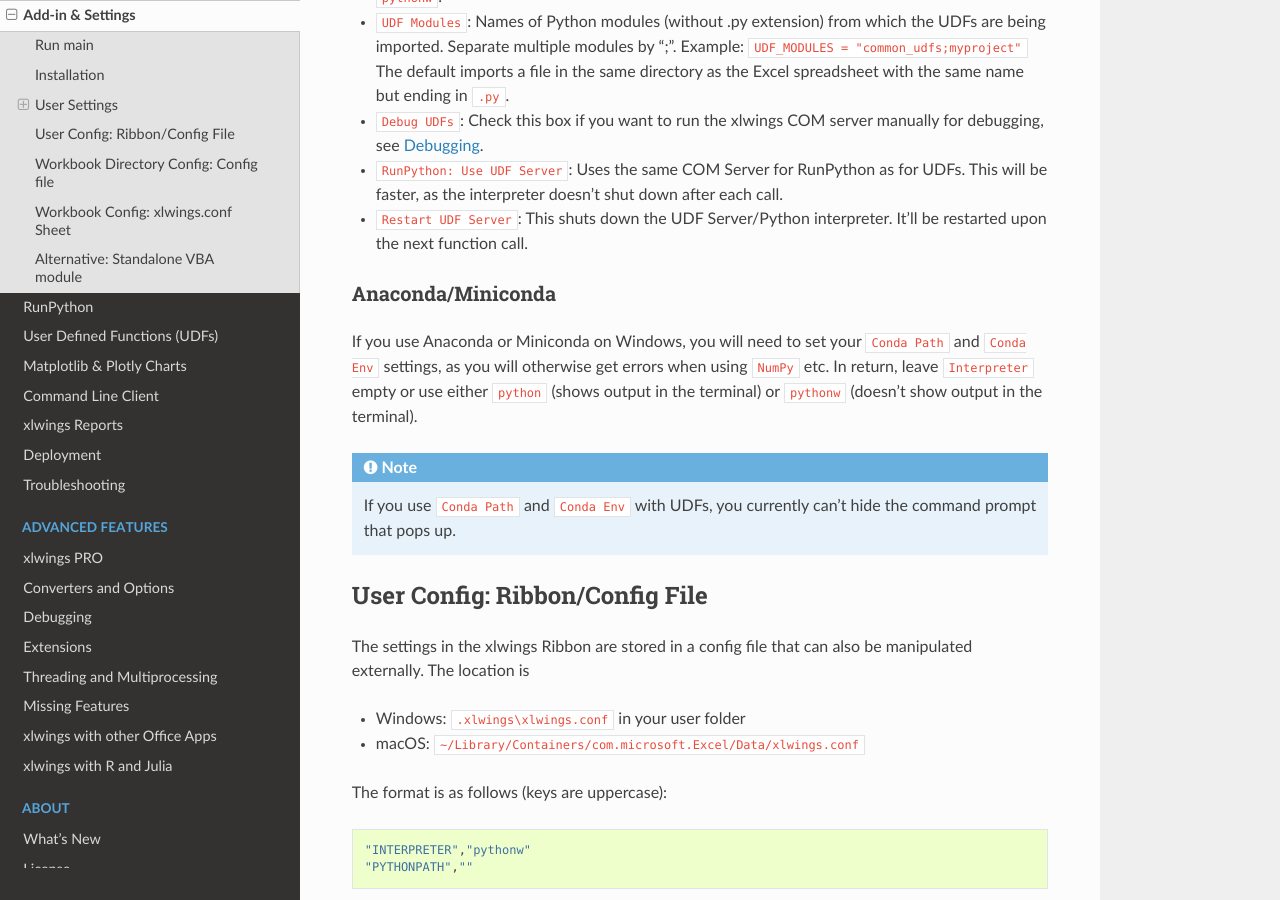
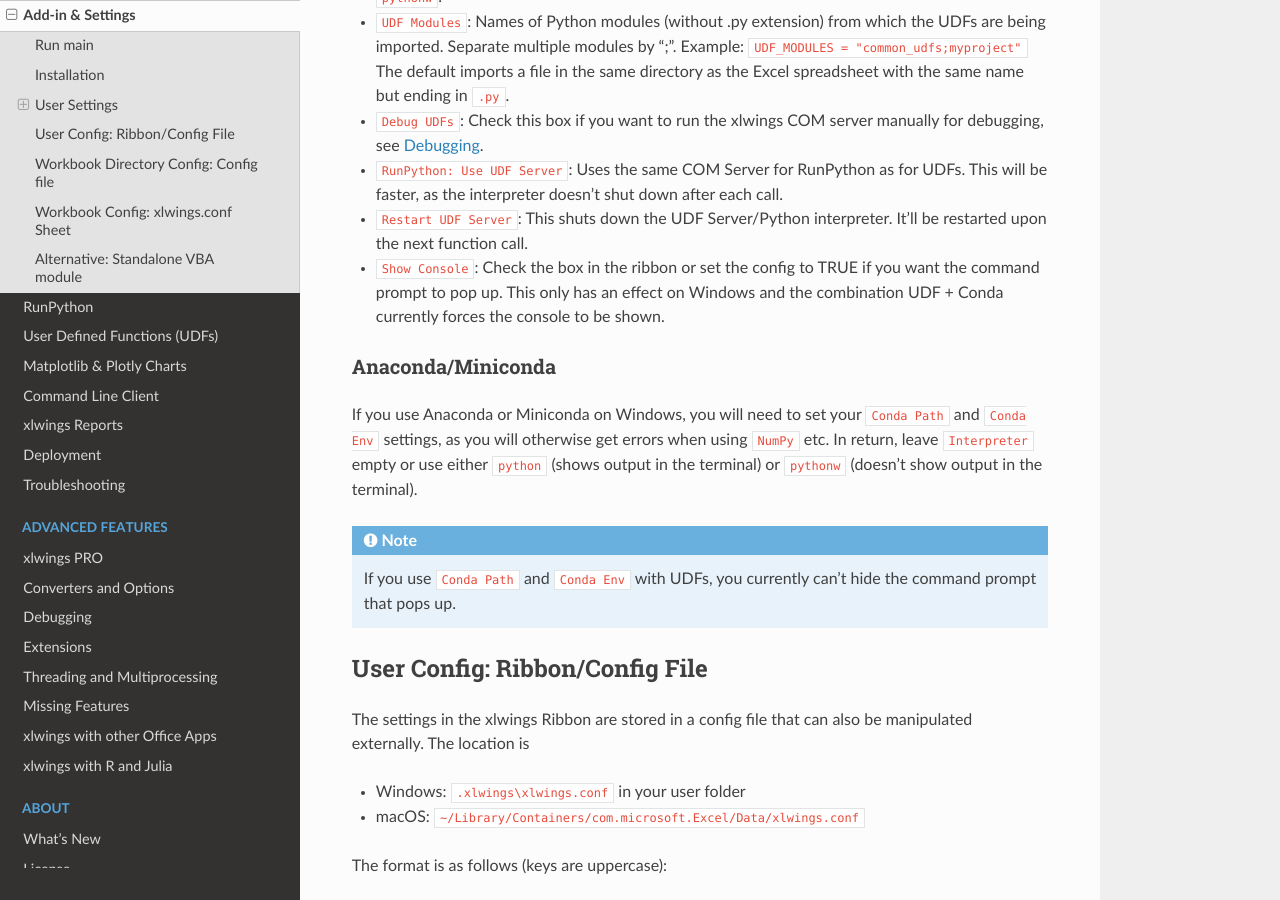
Before and after one commit to xlwings/xlwings, a Sphinx documentation site: the page built from docs/addin.rst, in a window 1280 px wide and 900 px high, scrolled down 1931 px. Built offline with Sphinx 7.4.7 and the Read the Docs theme 2.0.0, drawn with Linux system fonts in a browser that asks for light colours.

Commit message:
added option to show/hide console on windows

```diff
--- a/docs/addin.rst
+++ b/docs/addin.rst
@@ -70,6 +70,7 @@
 * ``RunPython: Use UDF Server``:  Uses the same COM Server for RunPython as for UDFs. This will be faster, as the
   interpreter doesn't shut down after each call.
 * ``Restart UDF Server``: This shuts down the UDF Server/Python interpreter. It'll be restarted upon the next function call.
+* ``Show Console``: Check the box in the ribbon or set the config to TRUE if you want the command prompt to pop up. This only has an effect on Windows and the combination UDF + Conda currently forces the console to be shown.
 
 Anaconda/Miniconda
 ******************
```
Also changed, not shown: 1 other file.
